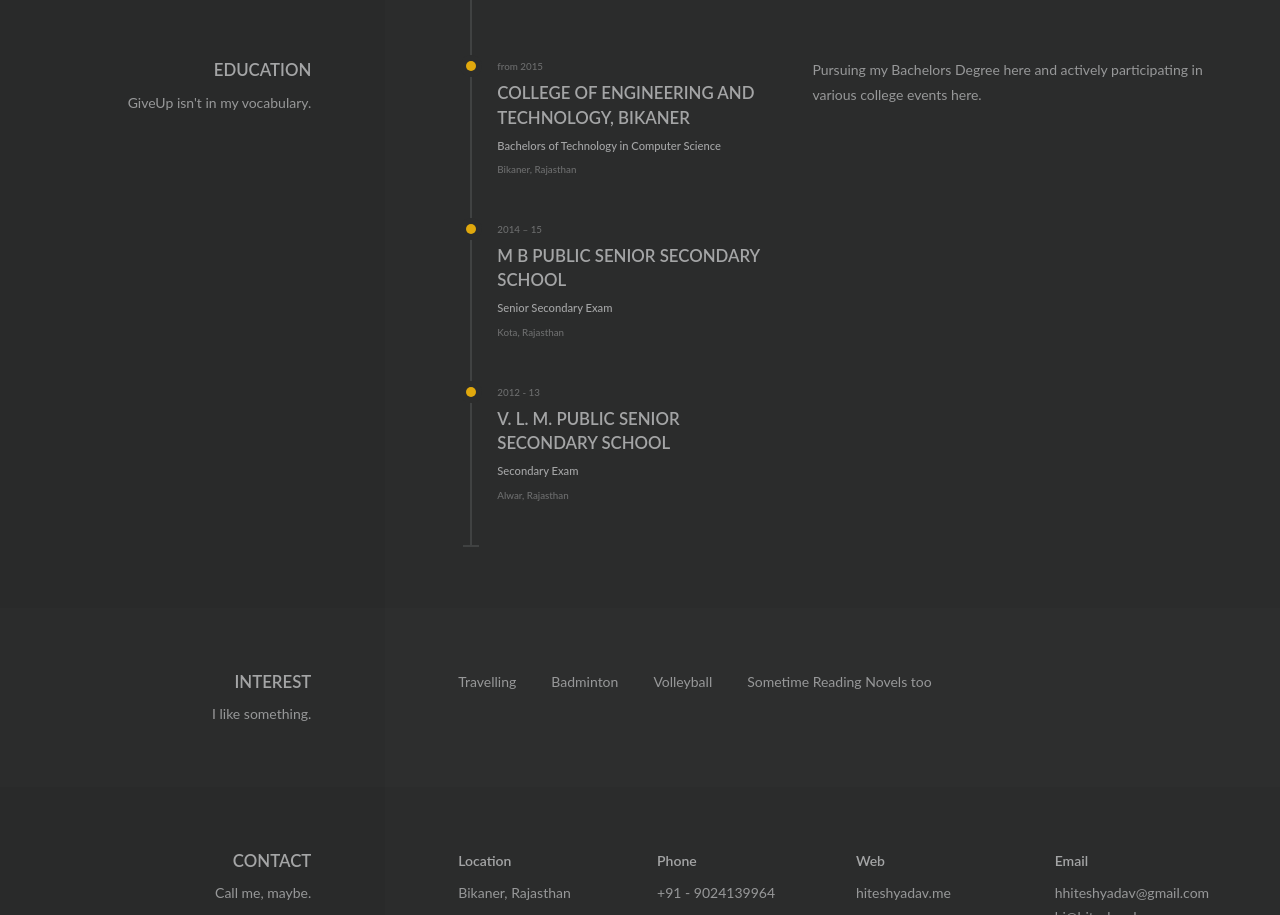
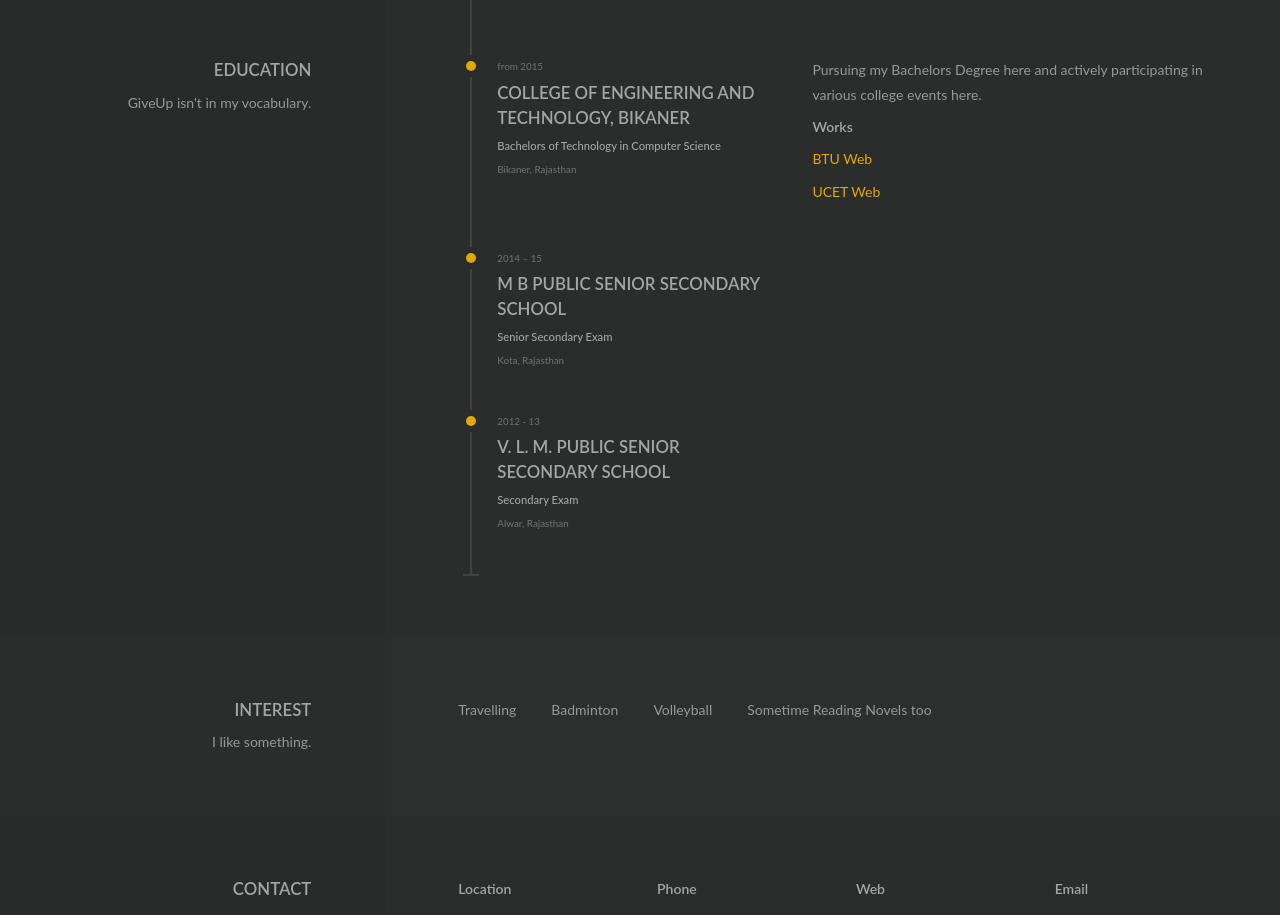
Before and after one commit to iam-hitesh/iam-hitesh.github.io, a plain HTML site: page index.html in a window 1280 px wide. Shown: the part 2359-3274 px from the top of the page. Drawn offline with Linux system fonts and the light colour scheme.

Commit message:
Update index.html

```diff
--- a/index.html
+++ b/index.html
@@ -695,7 +695,12 @@
                                         <div class="o-grid__col-md-7">
                                             <p>
                                                 Pursuing my Bachelors Degree here and actively participating in various college events here.
+
+
                                             </p>
+                                            <h4>Works</h4>
+                                            <p><a href="http://btu.ac.in" target="_BLANK">BTU Web</a></p>
+                                            <p><a href="http://cet-gov.ac.in/web/developers" target="_BLANK">UCET Web</a></p>
                                         </div>
                                     </div><!-- /o-grid -->
                                 </div><!-- /o-content -->
```
